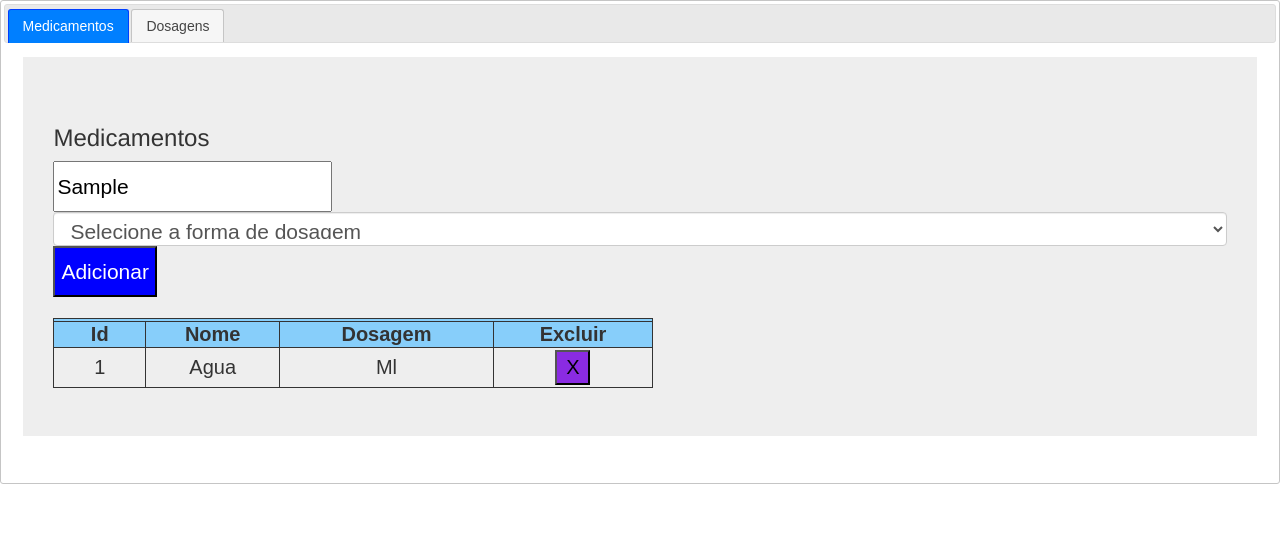
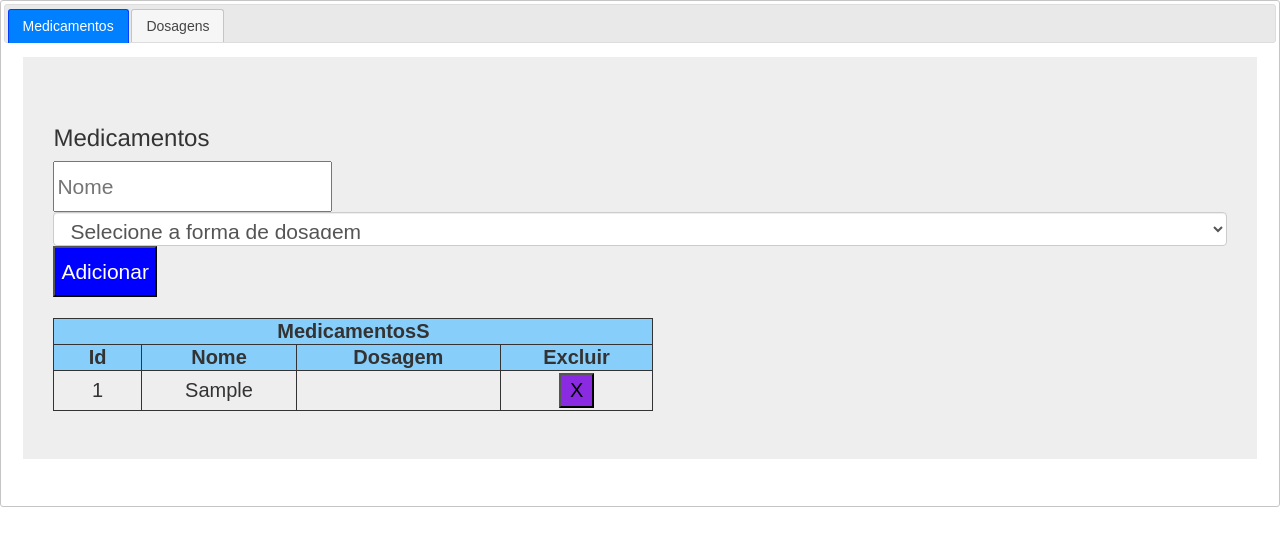
Before and after one commit to tymo/Prosapia, a website: page public_html/index.html in a window 1280 px wide. Both pictures are taken after typing "Sample" into the empty fields and a click on the button "Adicionar". Drawn offline with nearby package versions, Linux system fonts and the light colour scheme.

Commit message:
Addaed a service factory that may store data arrays for any component

```diff
--- a/public_html/index.html
+++ b/public_html/index.html
@@ -43,15 +43,15 @@
                 <div class="jumbotron">
                     <h3>Medicamentos</h3>
                     <div>
-                        <input-builder event-bus="eventBus", input-fields="medicineInputFields" list-name="'dosageList'"></input-builder>
-                        <medicine-list event-bus="eventBus"></medicine-list>
+                        <input-builder event-bus="eventBus", input-fields="medicineInputFields" list-name="'medicineList'"></input-builder>
+                        <medicine-list event-bus="eventBus", list-name="'medicineList'"></medicine-list>
                     </div>
                 </div>
             </div>
             <div id="tabs-2">
                 <h3>Dosagens</h3>
                 <div>
-                    <input-builder event-bus="eventBus", input-fields="dosageInputFields"></input-builder>
+                    <input-builder event-bus="eventBus", input-fields="dosageInputFields", list-name="'dosageList'"></input-builder>
                     <dosage-list event-bus="eventBus", list-name="'dosageList'"></dosage-list>
                 </div>
             </div>
--- a/public_html/js/controller/prosapiaCtrl.js
+++ b/public_html/js/controller/prosapiaCtrl.js
@@ -9,8 +9,8 @@ angular.module("prosapia").controller("prosapiaCtrl", function ($scope) {
 
     $scope.medicineInputFields = [
         {type: 'TXT', name: 'name', model: 'data.name', placeholder: 'Nome'},
-        {type: 'SLT', model: 'data.dosage', options: 'dosage.name for dosage in List.getList(listName) track by dosage.id', option: 'Selecione a forma de dosagem'},
-        {type: 'BTN', listener: 'insertMedicine', dataObject: 'data'}
+        {type: 'SLT', model: 'data.dosage', options: 'dosage.name for dosage in List.getList(\'dosageList\') track by dosage.id', option: 'Selecione a forma de dosagem'},
+        {type: 'BTN', listName: 'medicineList', dataObject: 'data'}
     ];
 
     $scope.listeners = {};
--- a/public_html/js/directives/dosageItem.js
+++ b/public_html/js/directives/dosageItem.js
@@ -1,4 +1,4 @@
-angular.module("prosapia").directive('dosageItem', function () {
+angular.module("prosapia").directive('dosageItem', function (List) {
     return {
         scope: {eventBus: "=", dosage: "="},
         link: link,
@@ -9,9 +9,10 @@ angular.module("prosapia").directive('dosageItem', function () {
     };
 
     function link(scope, element) {
+        scope.dosage;
         scope.element = element;
         scope.removeDosage = function (dosage) {
-            scope.eventBus.fireEvent("deleteDosage", dosage);
+            List.removeItem('dosageList', dosage);
         };
     }
 });
--- a/public_html/js/directives/dosageList.js
+++ b/public_html/js/directives/dosageList.js
@@ -1,71 +1,33 @@
-angular.module("prosapia").directive('dosageList', function (List) {
+angular.module("prosapia").directive('dosageList', function ($compile, List) {
     return {
         scope: {eventBus: "=", listName: "="},
         link: link,
         template:
                 '<div ng-show="hasDosage()">\
                 <table class="tableRoot">\
-                <tr class="listHeader"><th class="listHeader" colspan="3">Dosages</th></tr>\
+                <tr class="listHeader"><th class="listHeader" colspan="3">Dosagens</th></tr>\
                 <tr class="listHeader">\
                 <th class="listHeader">Id</th>\
                 <th class="listHeader">Nome</th>\
                 <th class="listHeader">Excluir</th></tr>\
-                <tr class="tr-dosage-item" dosage-Item event-bus="eventBus" dosage="dosage" \
-                ng-repeat="dosage in List.getList(listName)"></tr></table>'
+                <tr class="tr-dosage-item" dosage-item event-bus="eventBus" dosage="dosage" \
+                ng-repeat="dosage in List.getList(\'dosageList\')"></tr></table>'
     };
     function link(scope, element) {
-        scope.listName;
-//        class Store {
-//            constructor() {
-//                this.data = {};
-//                this.listeners = {};
-//            }
-//            set(property, value) {
-//                this.data[property] = value;
-//                if (this.listeners[property]) {
-//                    this.listeners[property](value);
-//                }
-//            }
-//
-//            get(property) {
-//                if (this.data[property]) {
-//                    return this.data[property];
-//                }
-//            }
-//
-//            subscribe(property, func) {
-//                this.listeners[property] = func;
-//            }
-//        }
-
         scope.element = element;
-//        scope.store = new Store();
-//        scope.insertDosage = function (dosage) {
-//            dosage.id = scope.idIndex++;
-//            if (!scope.store.get('dosageList').includes(dosage)) {
-//                scope.store.get('dosageList').push(angular.copy(dosage));
-//
-//            }
-//            delete dosage;
-//        }
-//        scope.deleteDosage = function (dosage) {
-//            if (scope.store.get('dosageList').includes(dosage)) {
-//                delete scope.store.get('dosageList').splice(scope.store.get('dosageList').indexOf(dosage), 1)
-//                ;
-//            }
-//            delete dosage;
-//        }
+        scope.List = List;
         scope.hasDosage = function () {
-            return (List.getList(scope.listName)!= null);
+            return (scope.List.getList(scope.listName) != null);
         };
-
-//        scope.store.set("dosageList", List.list);
-        //scope.idIndex = (scope.store.get("dosageList").length | 0) + 1;
-        //scope.eventBus.fireEvent("setDosageList", scope.store.get('dosageList'));
-//        scope.eventBus.addListener("insertDosage", scope.insertDosage);
-//        scope.eventBus.addListener("deleteDosage", scope.deleteDosage);
-    }
-    ;
+        $compile(scope.element.contents())(scope);
+        scope.List.addItem(scope.listName, {name: "Mg"});
+        scope.List.addItem(scope.listName, {name: "Ml"});
+        scope.List.addItem(scope.listName, {name: "Caixa(30)"});
+        scope.List.addItem(scope.listName, {name: "Caixa(60)"});
+        scope.List.addItem(scope.listName, {name: "Cartela(10)"});
+        scope.List.addItem(scope.listName, {name: "Cartela(15)"});
+        scope.List.addItem(scope.listName, {name: "Unidade"});
+    };
 }
 
 );
--- a/public_html/js/directives/inputBuilder.js
+++ b/public_html/js/directives/inputBuilder.js
@@ -18,7 +18,7 @@ angular.module("prosapia").directive('inputBuilder', function ($compile, List) {
             {type: 'TXT', content: '<input type="text" name="<name>" ng-model="<model>" placeholder="<placeholder>" class="textInput"/>'},
             {type: 'TXD', content: '<input type="text" ng-model="<model>" name="<name>" placeholder="<placeholder>" ui-date/>'},
             {type: 'DTP', content: '<input type="date" name="<name>" ng-model="<model>" placeholder="<placeholder>" class="textInput" />'},
-            {type: 'BTN', content: '<button class="addButton" name="sendButton" ng-click="List.addItem(\'listName\', <dataObject>)">Adicionar</button>'},
+            {type: 'BTN', content: '<button class="addButton" name="sendButton" ng-click="addItem(listName, <dataObject>)">Adicionar</button>'},
             {type: 'SLT', content: '<select class="form-control" ng-model="<model>" ng-options="<options>">\
              <option value=""><option></option>\
              </select>'}
@@ -43,19 +43,16 @@ angular.module("prosapia").directive('inputBuilder', function ($compile, List) {
             }
         });
 
+        scope.List = List;
+
         $(element).find("form").prepend(cont);
         $compile(element.contents())(scope);
 
-        scope.addItem = function (dataObject) {
-            List.addItem(scope.listName, dataObject);
+        scope.addItem = function (listName, dataObject) {
+            if(listName) {
+                List.addItem(listName, dataObject);
+            }
+            delete scope.data;
         }
-
-//        scope.setDosageList = function (dosageList) {
-//            if (!scope.dosageList) {
-//                scope.dosageList = dosageList;
-//            }
-//        }
-//        scope.dosageList = List.list;
-//        scope.eventBus.addListener("setDosageList", scope.setDosageList);
     }
 });
--- a/public_html/js/directives/medicineList.js
+++ b/public_html/js/directives/medicineList.js
@@ -1,72 +1,28 @@
-angular.module("prosapia").directive('medicineList', function () {
+angular.module("prosapia").directive('medicineList', function ($compile, List) {
     return {
-        scope: {eventBus: "="},
+        scope: {eventBus: "=", listName: "="},
         link: link,
         template:
                 '<div ng-show="hasMedicine()">\
                 <table class="tableRoot">\
-                <tr class="listHeader"><th class="listHeader" colspan="7">{{Title}}</th></tr>\
-                <tr class="listHeader"><th class="listHeader">Id</th><th class="listHeader">Nome</th><th class="listHeader">Dosagem</th><th class="listHeader">Excluir</th></tr>\
-                <tr class="tr-medicine-item" medicine-Item event-bus="eventBus" medicine="medicine"\
-                 ng-repeat="medicine in store.get(\'medicineList\')"></tr></table>'
+                <tr class="listHeader"><th class="listHeader" colspan="4">MedicamentosS</th></tr>\
+                <tr class="listHeader">\
+                <th class="listHeader">Id</th>\
+                <th class="listHeader">Nome</th>\
+                <th class="listHeader">Dosagem</th>\
+                <th class="listHeader">Excluir</th></tr>\
+                <tr class="tr-medicine-item" medicine-item event-bus="eventBus" medicine="medicine" \
+                ng-repeat="medicine in List.getList(listName)"></tr></table>'
     };
     function link(scope, element) {
-        class Store {
-            constructor() {
-                this.data = {};
-                this.listeners = {};
-            }
-            set(property, value) {
-                this.data[property] = value;
-                if (this.listeners[property]) {
-                    this.listeners[property](value);
-                }
-            }
-
-            get(property) {
-                if (this.data[property]) {
-                    return this.data[property];
-                }
-            }
-
-            subscribe(property, func) {
-                this.listeners[property] = func;
-            }
-        }
-
         scope.element = element;
-        scope.store = new Store();
-        scope.insertMedicine = function (medicine) {
-            medicine.id = scope.idIndex++;
-            if (!scope.store.get('medicineList').includes(medicine)) {
-                scope.store.get('medicineList').push(angular.copy(medicine));
-            }
-            delete medicine;
-        }
-        scope.deleteMedicine = function (event) {
-            if (scope.store.get('medicineList').includes(event)) {
-                delete scope.store.get('medicineList').splice(scope.store.get('medicineList').indexOf(event), 1)
-                ;
-            }
-            delete event;
-        }
+        scope.List = List;
         scope.hasMedicine = function () {
-            return (scope.store.get('medicineList').length > 0);
+            return (scope.List.getList(scope.listName) != null);
         };
-        scope.getMedicineList = function () {
-            if (scope.store.get('medicineList').length > 0) {
-                scope.eventBus.fireMedicine("checkForMedicines", scope.store.get('medicineList'));
-            }
-        };
-
-        scope.store.set("medicineList", [
-            {id: 1, name: "Agua", dosage: {id: 1, name: "Ml"}}
-        ]);
-        scope.idIndex = (scope.store.get("medicineList").length | 1)+1;
-        scope.eventBus.addListener("insertMedicine", scope.insertMedicine);
-        scope.eventBus.addListener("deleteMedicine", scope.deleteMedicine);
-        scope.eventBus.addListener("getMedicineList", scope.getMedicineList);
-    };
+        $compile(scope.element.contents())(scope);
+    }
+    ;
 }
 
 );
--- a/public_html/js/service/data.js
+++ b/public_html/js/service/data.js
@@ -19,18 +19,26 @@ angular.module("prosapia").factory('List', function () {
             this.listeners[property] = func;
         }
     }
+    const ID = "_ID";
     return {
-        store : (this.store || new Store()),
-        addItem : function (key, item) {
+        store: (this.store || new Store()),
+        addItem: function (key, item) {
             if (!this.store.get(key)) {
                 this.initList(key);
             }
+            keyID = key + ID;
+            if (!this.store.get(keyID)) {
+                this.store.set(keyID, 1);
+            }
+            nid = this.store.get(keyID);
+            item.id = nid;
+            this.store.set(keyID, ++nid);
             if (!this.store.get(key).includes(item)) {
                 this.store.get(key).push(item);
             }
         },
 
-        removeItem : function (key, item) {
+        removeItem: function (key, item) {
             if (this.store.get(key)) {
                 if (this.store.get(key).includes(item)) {
                     delete this.store.get(key).splice(this.store.get(key).indexOf(item), 1)
@@ -39,16 +47,15 @@ angular.module("prosapia").factory('List', function () {
             }
         },
 
-        getList : function(key) {
-            if (key && this.store != null) {
-                return this.store.get(key);
+        getList: function (key) {
+            if (!this.store.get(key)) {
+                this.initList(key);
             }
+            return (this.store.get(key).length > 0 ? this.store.get(key) : null);
         },
 
-        initList : function(key) {
+        initList: function (key) {
             this.store.set(key, []);
         }
     }
-//    l = new List();
-//    return list;
 });
```
Also changed, not shown: public_html/js/directives/medicineItem.js (+4 -3 lines).
